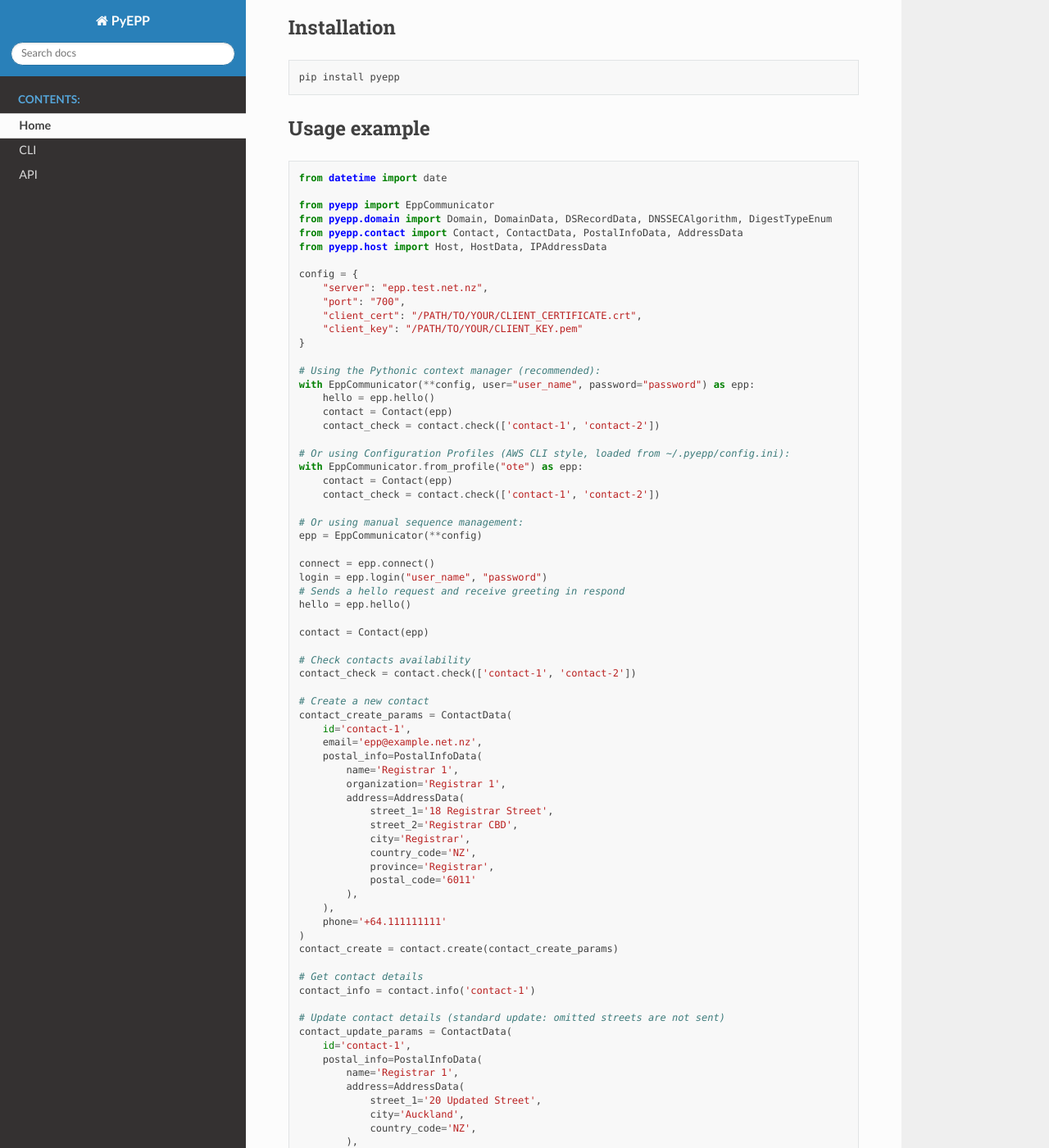
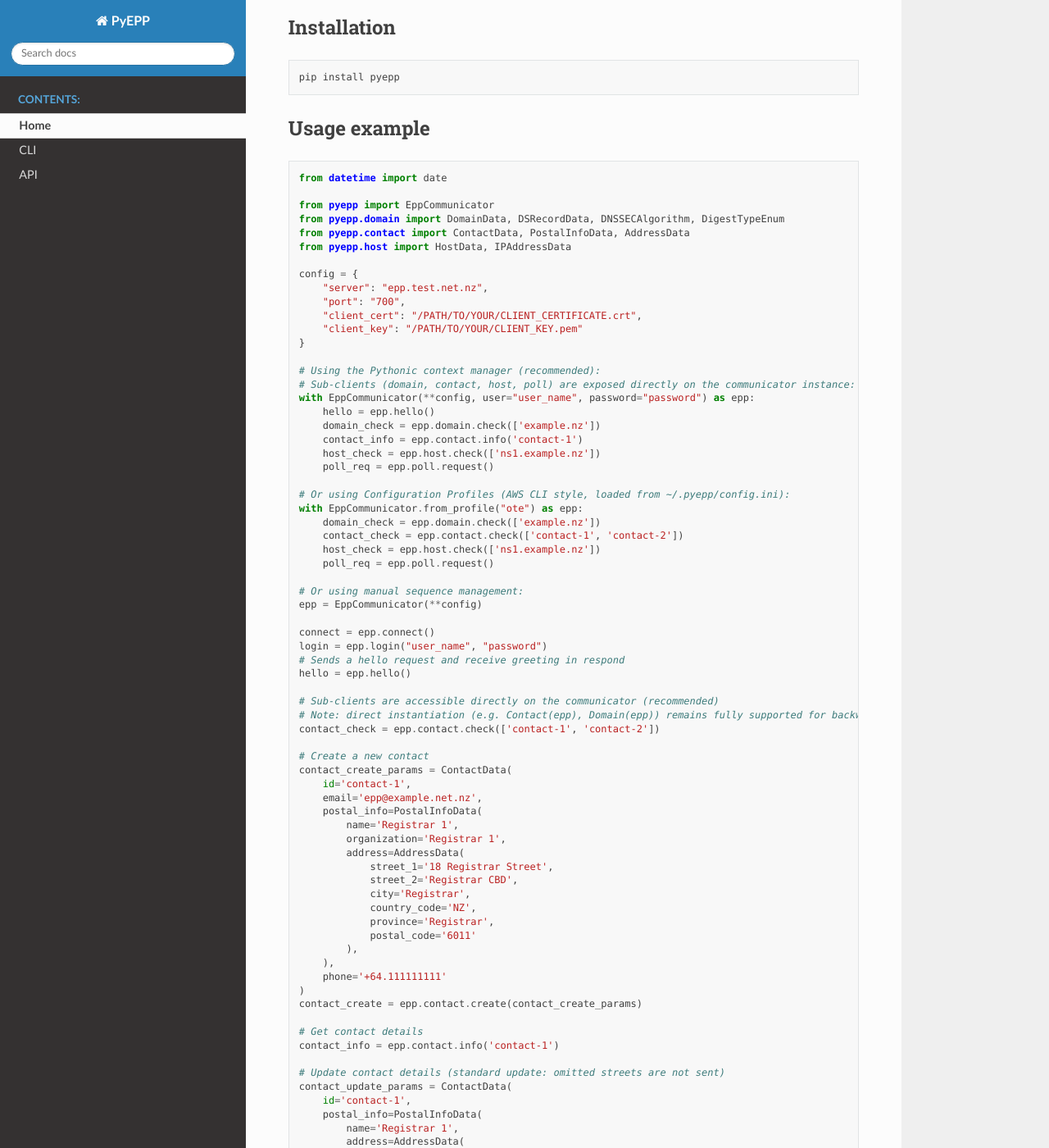
Before and after one commit to InternetNZ/pyepp, a Sphinx documentation site: the page built from docs/index.rst, in a window 1280 px wide and 1400 px high, scrolled down 383 px. Shown: the whole window at 82% size. Built offline with Sphinx 7.4.7 and the Read the Docs theme 3.1.0, drawn with Linux system fonts in a browser that asks for light colours; some of the changed text lies outside the part shown.

Commit message:
Unify client facade on EppCommunicator
- Expose lazy-initialized sub-client properties directly on EppCommunicator:
  epp.domain, epp.contact, epp.host, and epp.poll
- Use class-level backing attributes for per-instance caching without increasing
  __init__ statement complexity
- Prevent circular imports at module load time via TYPE_CHECKING guard and
  lazy imports inside property accessors
- Ensure full backward compatibility for direct instantiation of Domain(epp),
  Contact(epp), Host(epp), and Poll(epp)
- Update README.md and Sphinx documentation examples to showcase all four
  sub-clients and streamline import headers
- Add comprehensive unit tests covering lazy initialization, caching identity,
  binding, read-only property enforcement, command dispatch, and context manager
  / reconnect lifecycles

```diff
--- a/docs/index.rst
+++ b/docs/index.rst
@@ -28,9 +28,9 @@ Usage example
    from datetime import date
 
    from pyepp import EppCommunicator
-   from pyepp.domain import Domain, DomainData, DSRecordData, DNSSECAlgorithm, DigestTypeEnum
-   from pyepp.contact import Contact, ContactData, PostalInfoData, AddressData
-   from pyepp.host import Host, HostData, IPAddressData
+   from pyepp.domain import DomainData, DSRecordData, DNSSECAlgorithm, DigestTypeEnum
+   from pyepp.contact import ContactData, PostalInfoData, AddressData
+   from pyepp.host import HostData, IPAddressData
 
    config = {
        "server": "epp.test.net.nz",
@@ -40,15 +40,20 @@ Usage example
    }
 
    # Using the Pythonic context manager (recommended):
+   # Sub-clients (domain, contact, host, poll) are exposed directly on the communicator instance:
    with EppCommunicator(**config, user="user_name", password="password") as epp:
        hello = epp.hello()
-       contact = Contact(epp)
-       contact_check = contact.check(['contact-1', 'contact-2'])
+       domain_check = epp.domain.check(['example.nz'])
+       contact_info = epp.contact.info('contact-1')
+       host_check = epp.host.check(['ns1.example.nz'])
+       poll_req = epp.poll.request()
 
    # Or using Configuration Profiles (AWS CLI style, loaded from ~/.pyepp/config.ini):
    with EppCommunicator.from_profile("ote") as epp:
-       contact = Contact(epp)
-       contact_check = contact.check(['contact-1', 'contact-2'])
+       domain_check = epp.domain.check(['example.nz'])
+       contact_check = epp.contact.check(['contact-1', 'contact-2'])
+       host_check = epp.host.check(['ns1.example.nz'])
+       poll_req = epp.poll.request()
 
    # Or using manual sequence management:
    epp = EppCommunicator(**config)
@@ -58,10 +63,9 @@ Usage example
    # Sends a hello request and receive greeting in respond
    hello = epp.hello()
 
-   contact = Contact(epp)
-
-   # Check contacts availability
-   contact_check = contact.check(['contact-1', 'contact-2'])
+   # Sub-clients are accessible directly on the communicator (recommended)
+   # Note: direct instantiation (e.g. Contact(epp), Domain(epp)) remains fully supported for backward compatibility.
+   contact_check = epp.contact.check(['contact-1', 'contact-2'])
 
    # Create a new contact
    contact_create_params = ContactData(
@@ -81,10 +85,10 @@ Usage example
        ),
        phone='+64.111111111'
    )
-   contact_create = contact.create(contact_create_params)
+   contact_create = epp.contact.create(contact_create_params)
 
    # Get contact details
-   contact_info = contact.info('contact-1')
+   contact_info = epp.contact.info('contact-1')
 
    # Update contact details (standard update: omitted streets are not sent)
    contact_update_params = ContactData(
@@ -98,7 +102,7 @@ Usage example
            ),
        ),
    )
-   contact_update = contact.update(contact_update_params)
+   contact_update = epp.contact.update(contact_update_params)
 
    # To explicitly clear secondary street lines in registries requiring empty tags (e.g., CentralNic):
    contact_clear_streets = ContactData(
@@ -114,7 +118,7 @@ Usage example
            ),
        ),
    )
-   contact.update(contact_clear_streets)
+   epp.contact.update(contact_clear_streets)
 
 .. note::
    Street lines in EPP (RFC 5733) are strictly positional and sequential (Line 1, Line 2, Line 3).
@@ -147,10 +150,10 @@ Usage example
            digest='8cdb09364147aed879d12c68d615f98af5900b73'
        )],
    )
-   domain_create = domain.create(domain_create_params)
+   domain_create = epp.domain.create(domain_create_params)
 
    # Renew a domain name
-   renew_domain = domain.renew(domain_name='example-1.nz', expiry_date=date(2024, 2, 23), period=2)
+   renew_domain = epp.domain.renew(domain_name='example-1.nz', expiry_date=date(2024, 2, 23), period=2)
 
 PyEPP CLI
 ---------
```
Also changed, not shown: other parts of docs/index.rst (+1 -2 lines), README.md (+19 -16 lines), 2 other files.
